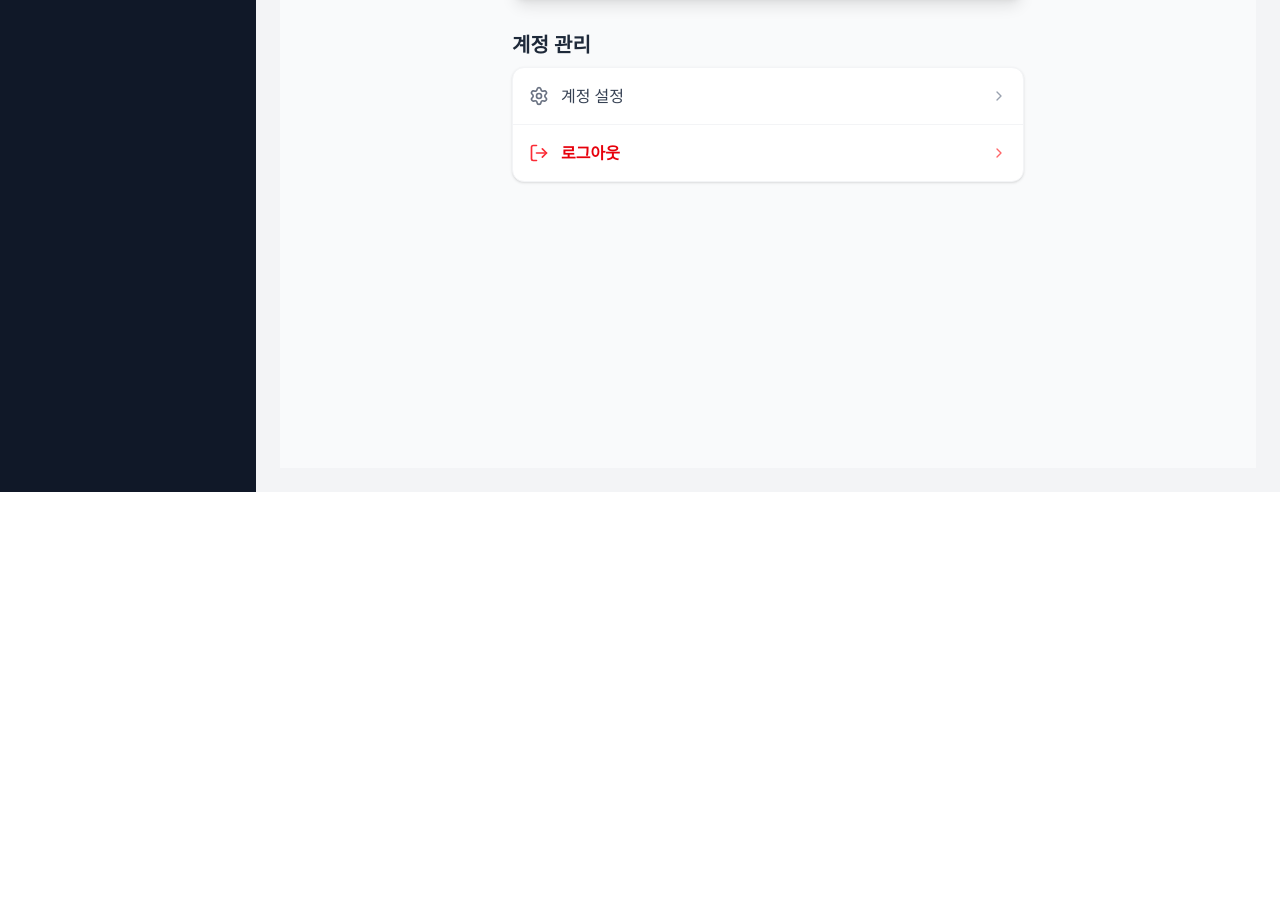
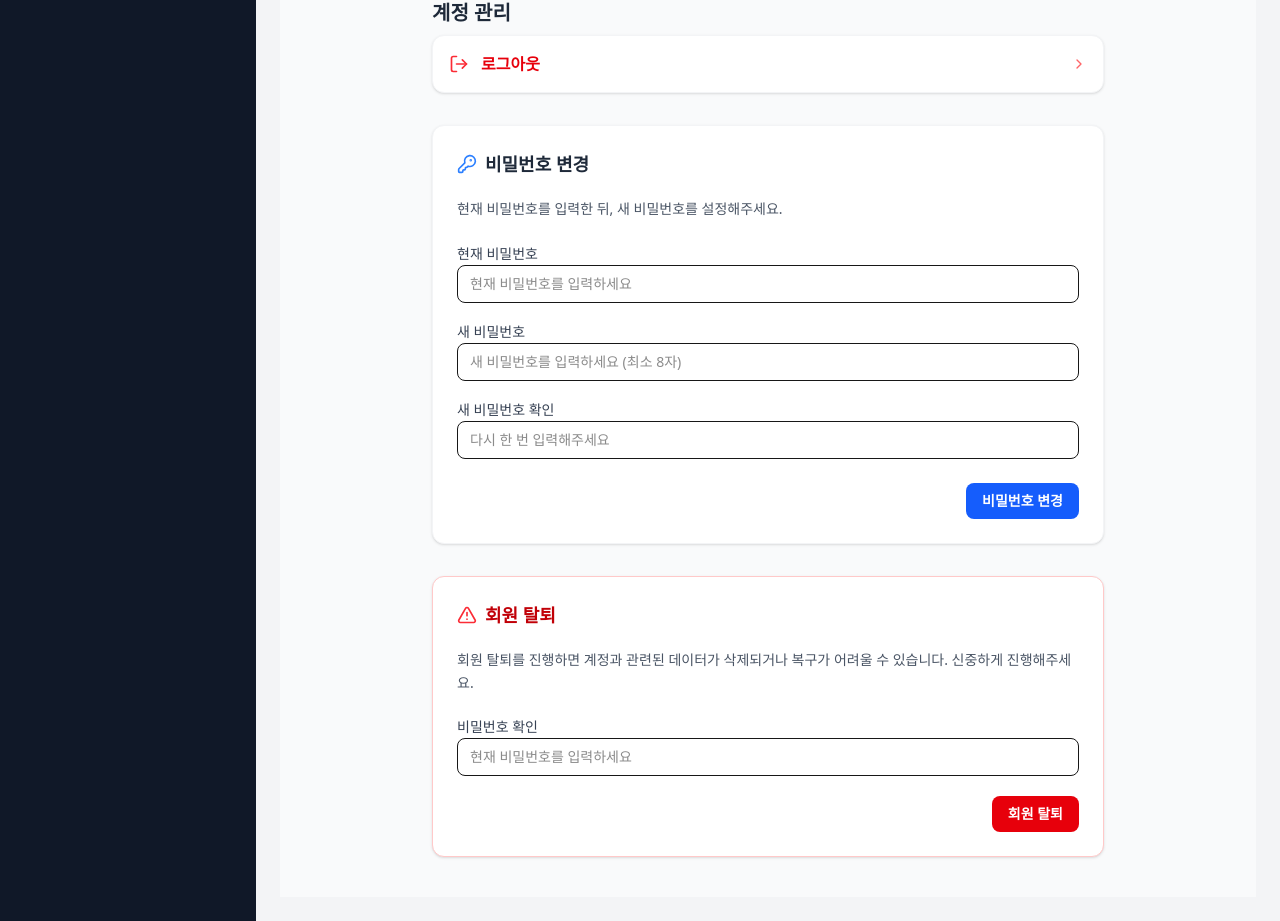
Before and after one commit to 11JOB/11JOB-frontend, a Next.js app: page /mypage in a window 1280 px wide. Shown: the part 420-1341 px from the top of the page. Before the commit the page ends 912 px from the top, so only its background shows below. Built offline with nearby package versions, Linux system fonts and the light colour scheme; no server answers.

Commit message:
✨ feat: 비밀번호 변경 추가

```diff
--- a/src/app/(header-and-sidebar)/mypage/page.tsx
+++ b/src/app/(header-and-sidebar)/mypage/page.tsx
@@ -1,18 +1,20 @@
-/**
- * 독립적인 마이페이지 애플리케이션 (Mock Data 전용)
- * - 사용자 프로필 정보와 로그아웃 기능을 제공하는 단일 페이지입니다.
- * - 이전 채용 일정 관리 로직과는 완전히 분리되어 있습니다.
- */
+// src/app/(header-and-sidebar)/mypage/page.tsx
 "use client";
 
-import React from "react";
-import { User, LogOut, Settings, ChevronLeft } from "lucide-react";
+import React, { useState, useRef } from "react";
+import {
+  User,
+  LogOut,
+  ChevronLeft,
+  KeyRound,
+  AlertTriangle,
+} from "lucide-react";
 import Image from "next/image";
+import { changePassword, deleteUser, logout } from "@/api/user";
 
 // -----------------------------------------------------------------------------
-// 1. 목 데이터 (Mock Data)
+// 1. 임시 사용자 정보 (추후 /me API 생기면 여기만 바꿔서 사용)
 // -----------------------------------------------------------------------------
-
 const MOCK_USER = {
   name: "김수현",
   email: "kim.suhyeon@jobtracker.com",
@@ -20,37 +22,145 @@ const MOCK_USER = {
 };
 
 // -----------------------------------------------------------------------------
-// 2. 컴포넌트: MyPageView (마이페이지 뷰)
+// 2. 메인 마이페이지 컴포넌트
 // -----------------------------------------------------------------------------
+export default function MyPage() {
+  const user = MOCK_USER;
 
-const MyPageView: React.FC<{
-  user: typeof MOCK_USER;
-}> = ({ user }) => {
-  const handleLogout = () => {
-    // 실제 로그아웃 로직은 없으므로, 사용자에게 알림만 띄웁니다.
-    alert("로그아웃이 시도되었습니다. (목업 기능)");
-    console.log("Mock Logout initiated.");
+  // 비밀번호 변경 상태
+  const [oldPassword, setOldPassword] = useState("");
+  const [newPassword, setNewPassword] = useState("");
+  const [newPasswordConfirm, setNewPasswordConfirm] = useState("");
+  const [pwLoading, setPwLoading] = useState(false);
+
+  // 회원 탈퇴 상태
+  const [deletePassword, setDeletePassword] = useState("");
+  const [deleteLoading, setDeleteLoading] = useState(false);
+
+  // 로그아웃 상태
+  const [logoutLoading, setLogoutLoading] = useState(false);
+
+  // "계정 설정" 클릭 시 이동할 섹션 ref
+  const passwordSectionRef = useRef<HTMLDivElement | null>(null);
+
+  // ---------------------------------------------------------------------------
+  // 핸들러: 로그아웃
+  // ---------------------------------------------------------------------------
+  const handleLogout = async () => {
+    const ok = confirm("정말 로그아웃 하시겠습니까?");
+    if (!ok) return;
+
+    try {
+      setLogoutLoading(true);
+      await logout();
+      // 토큰 제거
+      if (typeof window !== "undefined") {
+        localStorage.removeItem("accessToken");
+        localStorage.removeItem("refreshToken");
+      }
+      alert("로그아웃되었습니다.");
+      // 실제 서비스라면 로그인 페이지나 메인 페이지로 이동
+      window.location.href = "/";
+    } catch (err) {
+      console.error("❌ 로그아웃 실패:", err);
+      alert("로그아웃에 실패했습니다. 잠시 후 다시 시도해 주세요.");
+    } finally {
+      setLogoutLoading(false);
+    }
   };
 
-  const handleNavigation = (action: string) => {
-    alert(`${action} 페이지로 이동합니다. (목업)`);
-    console.log(`Mock Navigation to: ${action}`);
+  // ---------------------------------------------------------------------------
+  // 핸들러: 비밀번호 변경
+  // ---------------------------------------------------------------------------
+  const handleChangePassword = async () => {
+    if (!oldPassword || !newPassword || !newPasswordConfirm) {
+      alert("현재 비밀번호와 새 비밀번호를 모두 입력해주세요.");
+      return;
+    }
+
+    if (newPassword !== newPasswordConfirm) {
+      alert("새 비밀번호와 비밀번호 확인이 일치하지 않습니다.");
+      return;
+    }
+
+    if (newPassword.length < 8) {
+      alert("새 비밀번호는 최소 8자 이상이어야 합니다.");
+      return;
+    }
+
+    try {
+      setPwLoading(true);
+      await changePassword({
+        oldPassword,
+        newPassword,
+      });
+      alert("비밀번호가 성공적으로 변경되었습니다.");
+
+      setOldPassword("");
+      setNewPassword("");
+      setNewPasswordConfirm("");
+    } catch (err) {
+      console.error("❌ 비밀번호 변경 실패:", err);
+      alert(
+        "비밀번호 변경에 실패했습니다. 현재 비밀번호를 다시 확인해 주세요."
+      );
+    } finally {
+      setPwLoading(false);
+    }
   };
 
+  // ---------------------------------------------------------------------------
+  // 핸들러: 회원 탈퇴
+  // ---------------------------------------------------------------------------
+  const handleDeleteUser = async () => {
+    if (!deletePassword) {
+      alert("회원 탈퇴를 위해 비밀번호를 입력해주세요.");
+      return;
+    }
+
+    const ok = confirm(
+      "정말로 회원 탈퇴를 진행하시겠습니까?\n\n계정과 관련된 데이터가 삭제될 수 있습니다."
+    );
+    if (!ok) return;
+
+    try {
+      setDeleteLoading(true);
+      await deleteUser({ password: deletePassword });
+      alert("회원 탈퇴가 완료되었습니다. 이용해 주셔서 감사합니다.");
+
+      // 토큰 제거 + 메인 페이지 이동
+      if (typeof window !== "undefined") {
+        localStorage.removeItem("accessToken");
+        localStorage.removeItem("refreshToken");
+      }
+      window.location.href = "/";
+    } catch (err) {
+      console.error("❌ 회원 탈퇴 실패:", err);
+      alert("회원 탈퇴에 실패했습니다. 비밀번호를 다시 확인해 주세요.");
+    } finally {
+      setDeleteLoading(false);
+    }
+  };
+
+  // ---------------------------------------------------------------------------
+  // 렌더링
+  // ---------------------------------------------------------------------------
   return (
-    <div className="space-y-8 p-4 sm:p-8">
+    <div className="flex-1 min-h-screen bg-gray-50 font-sans">
+      <div className="max-w-2xl mx-auto py-10 px-4 sm:px-6 lg:px-0 space-y-8">
+        {/* 헤더 */}
         <header className="border-b pb-4">
           <h1 className="text-3xl font-extrabold text-gray-900 flex items-center">
             <User className="w-7 h-7 mr-3 text-blue-500" />
-          마이페이지 (독립 파일)
+            마이페이지
           </h1>
           <p className="text-base text-gray-500 mt-1">
-          회원 정보 확인 및 계정 설정 기능을 제공합니다.
+            회원 정보 확인 및 비밀번호 변경, 회원 탈퇴를 관리할 수 있습니다.
           </p>
         </header>
 
         {/* 프로필 카드 */}
-      <div className="flex flex-col sm:flex-row items-center space-y-4 sm:space-y-0 sm:space-x-6 bg-white p-6 rounded-xl shadow-lg border border-gray-100">
+        <section className="flex flex-col sm:flex-row items-center space-y-4 sm:space-y-0 sm:space-x-6 bg-white p-6 rounded-xl shadow-lg border border-gray-100">
           <Image
             src={user.profileUrl}
             alt="Profile"
@@ -67,50 +177,130 @@ const MyPageView: React.FC<{
             <h2 className="text-2xl font-bold text-gray-900">{user.name}</h2>
             <p className="text-gray-600 text-lg">{user.email}</p>
           </div>
-      </div>
+        </section>
 
-      {/* 설정 및 기능 목록 */}
+        {/* 계정 관리 요약 카드 (계정 설정 / 로그아웃) */}
         <section className="space-y-2">
           <h3 className="text-xl font-bold text-gray-800">계정 관리</h3>
           <div className="bg-white rounded-xl shadow-sm border border-gray-100 divide-y divide-gray-100">
-          {/* 계정 설정 버튼 */}
-          <button
-            className="w-full text-left flex items-center justify-between p-4 text-gray-700 hover:bg-gray-50 transition duration-150 rounded-t-xl"
-            onClick={() => handleNavigation("계정 설정")}
-          >
-            <span className="flex items-center">
-              <Settings className="w-5 h-5 mr-3 text-gray-500" />
-              계정 설정
-            </span>
-            <ChevronLeft className="w-4 h-4 transform rotate-180 text-gray-400" />
-          </button>
-
-          {/* 로그아웃 버튼 */}
+            {/* 로그아웃 */}
             <button
               className="w-full text-left flex items-center justify-between p-4 text-red-600 hover:bg-red-50 transition duration-150 rounded-b-xl"
               onClick={handleLogout}
+              disabled={logoutLoading}
             >
               <span className="flex items-center font-semibold">
                 <LogOut className="w-5 h-5 mr-3 text-red-500" />
-              로그아웃
+                {logoutLoading ? "로그아웃 중..." : "로그아웃"}
               </span>
               <ChevronLeft className="w-4 h-4 transform rotate-180 text-red-400" />
             </button>
           </div>
         </section>
+
+        {/* 비밀번호 변경 섹션 */}
+        <section
+          ref={passwordSectionRef}
+          className="bg-white rounded-xl shadow-sm border border-gray-100 p-6 space-y-5"
+        >
+          <div className="flex items-center space-x-2">
+            <KeyRound className="w-5 h-5 text-blue-500" />
+            <h3 className="text-lg font-bold text-gray-800">비밀번호 변경</h3>
           </div>
-  );
-};
 
-// -----------------------------------------------------------------------------
-// 3. 메인 컴포넌트 (App)
-// -----------------------------------------------------------------------------
+          <p className="text-sm text-gray-600 leading-relaxed">
+            현재 비밀번호를 입력한 뒤, 새 비밀번호를 설정해주세요.
+          </p>
 
-export default function App() {
-  return (
-    <div className="flex-1 min-h-screen bg-gray-50 font-sans">
-      <div className="max-w-xl mx-auto py-10">
-        <MyPageView user={MOCK_USER} />
+          <div className="space-y-4">
+            <div className="space-y-1">
+              <label className="text-sm font-medium text-gray-700">
+                현재 비밀번호
+              </label>
+              <input
+                type="password"
+                className="w-full border rounded-lg px-3 py-2 text-sm focus:outline-none focus:ring-2 focus:ring-blue-400 focus:border-blue-400"
+                value={oldPassword}
+                onChange={(e) => setOldPassword(e.target.value)}
+                placeholder="현재 비밀번호를 입력하세요"
+              />
+            </div>
+
+            <div className="space-y-1">
+              <label className="text-sm font-medium text-gray-700">
+                새 비밀번호
+              </label>
+              <input
+                type="password"
+                className="w-full border rounded-lg px-3 py-2 text-sm focus:outline-none focus:ring-2 focus:ring-blue-400 focus:border-blue-400"
+                value={newPassword}
+                onChange={(e) => setNewPassword(e.target.value)}
+                placeholder="새 비밀번호를 입력하세요 (최소 8자)"
+              />
+            </div>
+
+            <div className="space-y-1">
+              <label className="text-sm font-medium text-gray-700">
+                새 비밀번호 확인
+              </label>
+              <input
+                type="password"
+                className="w-full border rounded-lg px-3 py-2 text-sm focus:outline-none focus:ring-2 focus:ring-blue-400 focus:border-blue-400"
+                value={newPasswordConfirm}
+                onChange={(e) => setNewPasswordConfirm(e.target.value)}
+                placeholder="다시 한 번 입력해주세요"
+              />
+            </div>
+
+            <div className="flex justify-end pt-2">
+              <button
+                type="button"
+                onClick={handleChangePassword}
+                disabled={pwLoading}
+                className="inline-flex items-center px-4 py-2 rounded-lg text-sm font-semibold text-white bg-blue-600 hover:bg-blue-700 disabled:opacity-60"
+              >
+                {pwLoading ? "변경 중..." : "비밀번호 변경"}
+              </button>
+            </div>
+          </div>
+        </section>
+
+        {/* 회원 탈퇴 섹션 */}
+        <section className="bg-white rounded-xl shadow-sm border border-red-200 p-6 space-y-5">
+          <div className="flex items-center space-x-2">
+            <AlertTriangle className="w-5 h-5 text-red-500" />
+            <h3 className="text-lg font-bold text-red-700">회원 탈퇴</h3>
+          </div>
+
+          <p className="text-sm text-gray-600 leading-relaxed">
+            회원 탈퇴를 진행하면 계정과 관련된 데이터가 삭제되거나 복구가 어려울
+            수 있습니다. 신중하게 진행해주세요.
+          </p>
+
+          <div className="space-y-3">
+            <label className="text-sm font-medium text-gray-700">
+              비밀번호 확인
+            </label>
+            <input
+              type="password"
+              className="w-full border rounded-lg px-3 py-2 text-sm focus:outline-none focus:ring-2 focus:ring-red-400 focus:border-red-400"
+              value={deletePassword}
+              onChange={(e) => setDeletePassword(e.target.value)}
+              placeholder="현재 비밀번호를 입력하세요"
+            />
+
+            <div className="flex justify-end pt-2">
+              <button
+                type="button"
+                onClick={handleDeleteUser}
+                disabled={deleteLoading}
+                className="inline-flex items-center px-4 py-2 rounded-lg text-sm font-semibold text-white bg-red-600 hover:bg-red-700 disabled:opacity-60"
+              >
+                {deleteLoading ? "탈퇴 처리 중..." : "회원 탈퇴"}
+              </button>
+            </div>
+          </div>
+        </section>
       </div>
     </div>
   );
--- a/src/types/user.ts
+++ b/src/types/user.ts
@@ -32,9 +32,11 @@ export interface EmailCheckRequest {
 
 /** 비밀번호 변경 요청 (PATCH /api/user/change-password 요청 Body) */
 export interface ChangePasswordRequest {
-  email: string;
+  oldPassword: string;
   newPassword: string;
 }
 
 /** 사용자 삭제 (DELETE /api/user/delete-user) */
-// Body가 없는 요청으로 확인되었으므로 별도 Request 타입은 없습니다.
+export interface DeleteUserRequest {
+  password: string;
+}
```
Also changed, not shown: src/api/user.ts (+5 -2 lines). Lines whose indentation alone changed are shown as unchanged.
